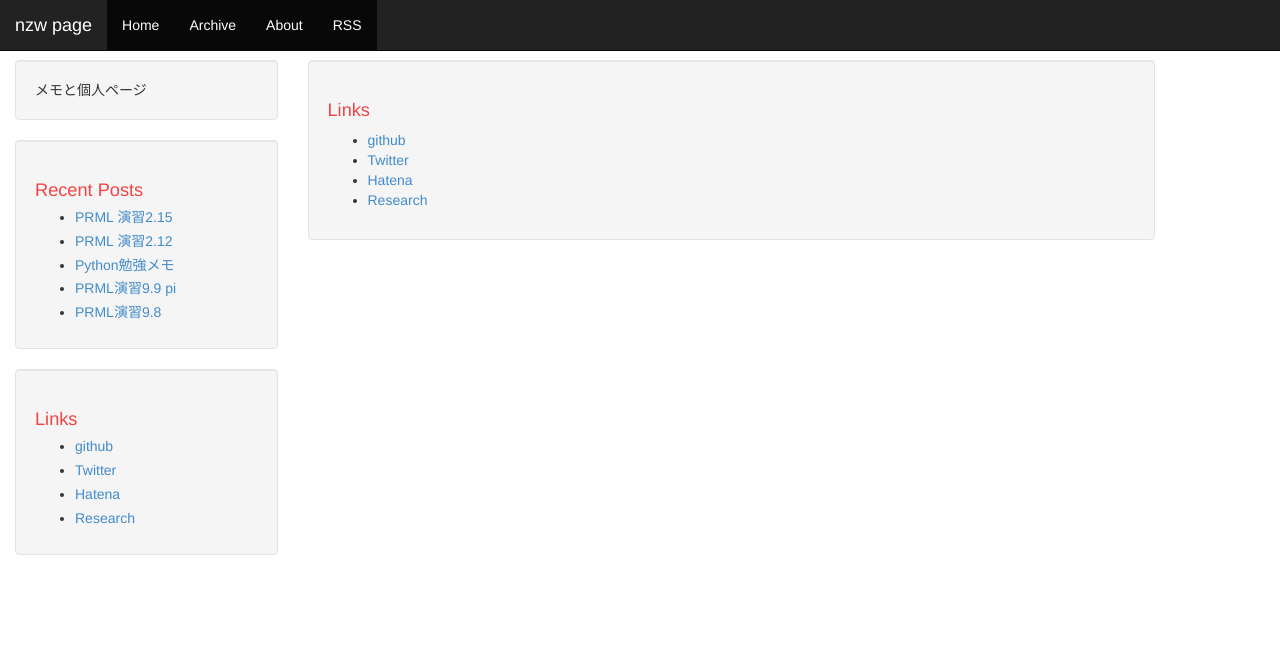
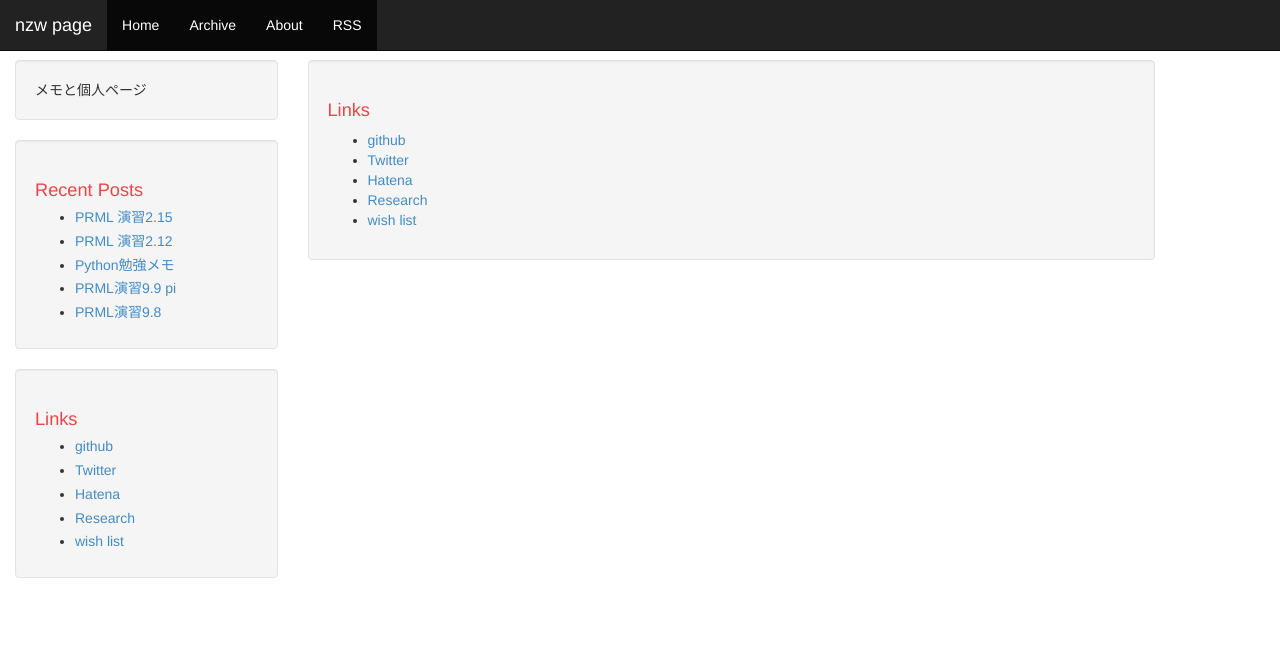
Before and after one commit to nzw0301/nzw0301.github.io, a Jekyll site: the page built from links.html, in a window 1280 px wide. Shown: the top 667 px of the page. Built offline with Jekyll 4.4.1, drawn with Linux system fonts in a browser that asks for light colours; Markdown is read by kramdown in place of the engine named in the settings.

Commit message:
add wish list

```diff
--- a/_includes/links-list.html
+++ b/_includes/links-list.html
@@ -4,4 +4,5 @@
   <li><a href="https://twitter.com/nozawa0301">Twitter</a></li>
   <li><a href="http://nzw.hatenablog.jp/">Hatena</a></li>
   <li><a href="http://wkblab.github.io/member/nzw.html">Research</a></li>
+  <li><a href="www.amazon.co.jp/gp/registry/wishlist/?ie=UTF8&camp=1207&creative=8415&linkCode=shr&tag=algebrae-22&requiresSignIn=1">wish list</a></li>
 </ul>
```
